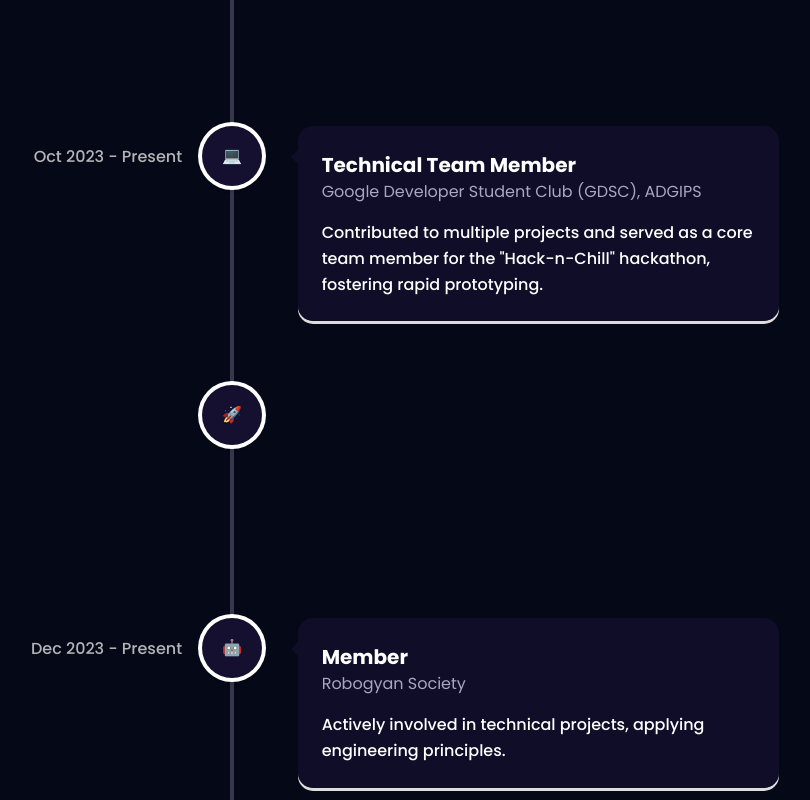
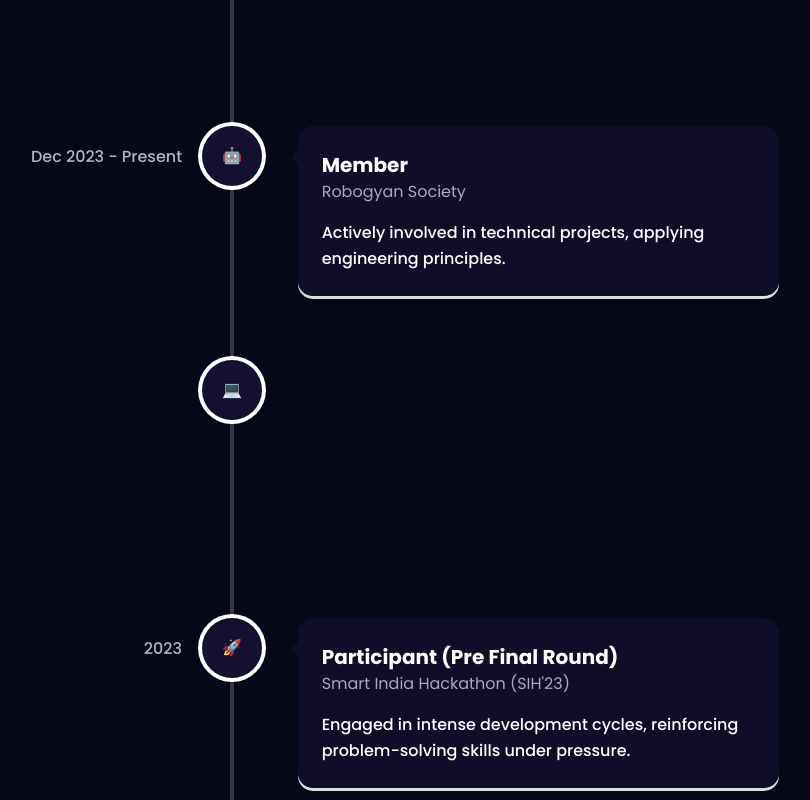
Before and after one commit to yashahuja31/portfolio-website, a React (Vite) app: page /about in a window 1280 px wide. Shown: the part 1880-2680 px from the top of the page, without its empty margins (408-1218 px from the left). Built offline with nearby package versions, Linux system fonts and the light colour scheme.

Commit message:
updated some data

```diff
--- a/src/constants/index.js
+++ b/src/constants/index.js
@@ -21,7 +21,7 @@ export const projects = [
   {
     id: "readerreviews",
     title: "ReaderReviews Hub",
-    description: "A MERN stack application managing over 1000 book reviews, featuring secure user authentication and high-performance RESTful APIs for efficient data retrieval.",
+    description: "A MERN stack application managing over 1000+ book reviews, featuring secure user authentication and high-performance RESTful APIs for efficient data retrieval.",
     longDescription: "ReaderReviews Hub is a comprehensive platform for book enthusiasts to discover, review, and discuss their favorite books. The application features a robust review system, personalized recommendations, and community engagement tools.",
     image: "https://lh3.googleusercontent.com/gg-dl/AJfQ9KRvAjqZiOSRJ2KEJzzuSNbDBWplcLcYZ22JykKTsMbWT6TeLQFWuSmfmuBxeFsu3CVwL-XqShnRR8tcFvNpYsCZmO7f5t7xjo4USPiKVNiStuEk43XLeg9eExkIpaD8J2aDijxP7dIWNu1-bwazVqv84qEZDzFQsLVwueHAQMIrw3Sd=s1024?text=ReaderReviews",
     tags: ["MongoDB", "Express.js", "React", "Node.js", "JWT"],
@@ -34,8 +34,8 @@ export const projects = [
     ],
     technologies: ["MongoDB", "Express.js", "React", "Node.js", "JWT", "Bcrypt", "Axios"],
     challenges: "Managing complex data relationships between users, books, and reviews while ensuring optimal database performance was challenging. We implemented efficient indexing strategies and query optimization to maintain fast response times even with large datasets.",
-    source_code_link: "https://github.com/yashahuja31/readerreviews",
-    live_demo_link: "https://readerreviews.herokuapp.com"
+    source_code_link: "https://github.com/yashahuja31/ReaderReviews",
+    live_demo_link: "https://reader-reviews.vercel.app/"
   },
   {
     id: "chessy",
@@ -53,7 +53,7 @@ export const projects = [
     technologies: ["HTML", "TailwindCSS", "JavaScript", "chess.js", "stockfish.js", "Socket.io"],
     challenges: "Implementing real-time multiplayer functionality while ensuring game state consistency across different clients was a significant challenge. We solved this by using Socket.io for reliable WebSocket connections and implementing a robust state synchronization mechanism.",
     source_code_link: "https://github.com/yashahuja31/chessy",
-    live_demo_link: "https://chessy-game.netlify.app"
+    live_demo_link: "https://chessy-theta.vercel.app/"
   },
   {
     id: "hospitease",
@@ -70,7 +70,7 @@ export const projects = [
     ],
     technologies: ["Python", "MySQL", "Matplotlib", "React.js (in progress)"],
     challenges: "Managing complex relationships between different hospital entities while ensuring data integrity and security was challenging. We implemented a robust database schema with appropriate constraints and relationships to maintain data consistency.",
-    source_code_link: "https://github.com/yourusername/hospitease",
+    source_code_link: "https://github.com/yashahuja31/hospitease",
     live_demo_link: ""
   },
   {
@@ -88,7 +88,7 @@ export const projects = [
     ],
     technologies: ["JavaScript", "React.js", "Python", "MySQL"],
     challenges: "Balancing the needs of different user types (students, teachers, administrators) while maintaining a cohesive and intuitive interface was a significant challenge. We addressed this through careful user research and iterative design processes.",
-    source_code_link: "https://github.com/yourusername/schoolmate",
+    source_code_link: "https://github.com/yashahuja31/schoolmate",
     live_demo_link: ""
   }
 ];
--- a/src/pages/About.jsx
+++ b/src/pages/About.jsx
@@ -41,10 +41,17 @@ const About = () => {
   const activities = [
     {
       title: "Web Development Intern",
-      organization: "Tech Ad Solution",
-      date: "Jun 2023 - Aug 2023",
-      description: "Developed responsive web applications and implemented frontend solutions using modern JavaScript frameworks and libraries.",
+      organization: "Tech AD Solution",
+      date: "Jun 2025 - Aug 2025",
+      description: "Developed responsive web applications and implemented full-stack solutions using modern JavaScript frameworks and libraries.",
       icon: "💼",
+    },
+    {
+      title: "Member",
+      organization: "Robogyan Society",
+      date: "Dec 2023 - Present",
+      description: "Actively involved in technical projects, applying engineering principles.",
+      icon: "🤖",
     },
     {
       title: "Technical Team Member",
@@ -61,12 +68,12 @@ const About = () => {
       icon: "🚀",
     },
     {
-      title: "Member",
-      organization: "Robogyan Society",
-      date: "Dec 2023 - Present",
-      description: "Actively involved in technical projects, applying engineering principles.",
-      icon: "🤖",
-    }
+      title: "Captain",
+      organization: "Indian School Badminton Team",
+      date: "July 2022 - May 2023",
+      description: "Hosted the School's annual Badminton competion, reached semi-finals in the Zonals Badminton Tournament.",
+      icon: "🏸",
+    },
   ];
 
   return (
```
